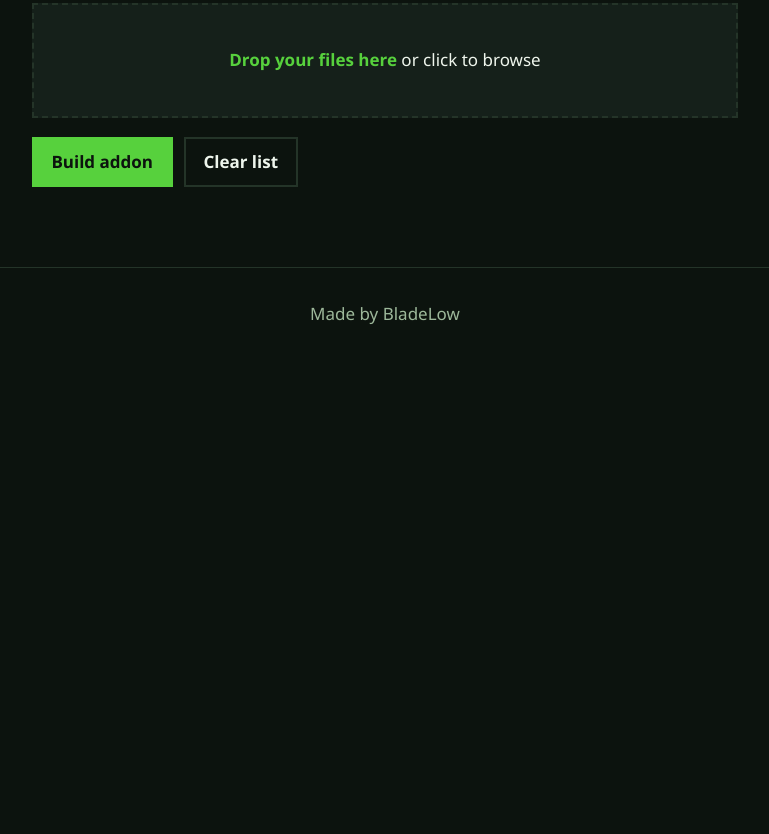
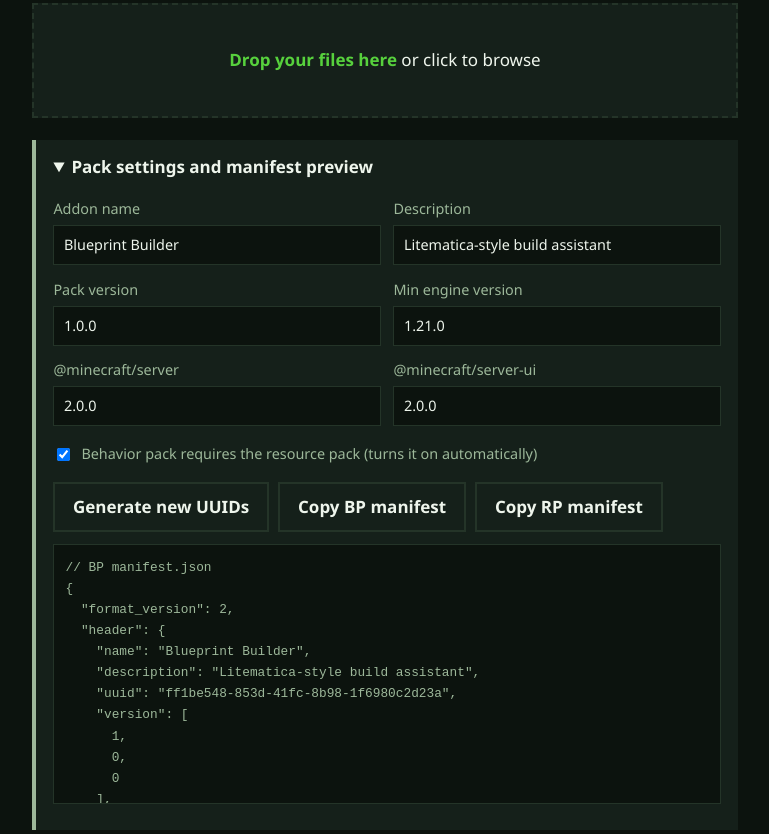
Before and after one commit to bladelow/bladelow.github.io, a plain HTML site: page converter/ghost.html in a window 1280 px wide. Shown: the part 382-1216 px from the top of the page, without its empty margins (255-1024 px from the left). Before the commit the page ends 800 px from the top, so only its background shows below. Drawn offline with nearby package versions, Linux system fonts and the light colour scheme.

Commit message:
Update ghost.html

```diff
--- a/converter/ghost.html
+++ b/converter/ghost.html
@@ -26,6 +26,15 @@
   button:hover { background:var(--ice); border-color:var(--ice); }
   button.quiet { background:transparent; color:var(--ice); border-color:var(--line); }
   button:disabled { opacity:.5; cursor:wait; }
+  details { margin-top:1.4rem; background:var(--ink2); border-left:4px solid var(--steel); padding:.8rem 1.1rem; }
+  summary { cursor:pointer; font-weight:700; }
+  .grid { display:grid; grid-template-columns:repeat(auto-fit,minmax(220px,1fr)); gap:.8rem; margin:1rem 0; }
+  label { display:flex; flex-direction:column; gap:.25rem; color:var(--steel); font-size:.9rem; }
+  label.check { flex-direction:row; align-items:center; gap:.5rem; }
+  input:not([type]) { background:var(--ink); color:var(--ice); border:1px solid var(--line); padding:.45rem .6rem; font:inherit; }
+  .btnrow { display:flex; gap:.6rem; flex-wrap:wrap; margin:1rem 0 .4rem; }
+  #problems { color:#ff9b9b; margin:.4rem 0; }
+  pre { max-height:260px; overflow:auto; background:var(--ink); border:1px solid var(--line); padding:.7rem; font-size:.8rem; color:var(--steel); }
   #actions { margin-top:1.2rem; display:flex; gap:.7rem; flex-wrap:wrap; align-items:center; }
   #status { color:var(--steel); }
   footer { margin-top:4rem; padding:2rem 6vw; border-top:1px solid var(--line); color:var(--steel); text-align:center; }
@@ -42,6 +51,27 @@
     <input id="file" type="file" accept=".mcstructure" multiple hidden>
   </div>
   <div id="list"></div>
+
+  <details id="settings" open>
+    <summary>Pack settings and manifest preview</summary>
+    <div class="grid">
+      <label>Addon name<input id="s_name" value="Blueprint Builder"></label>
+      <label>Description<input id="s_desc" value="Litematica-style build assistant"></label>
+      <label>Pack version<input id="s_ver" value="1.0.0"></label>
+      <label>Min engine version<input id="s_engine" value="1.21.0"></label>
+      <label>@minecraft/server<input id="s_server" value="2.0.0"></label>
+      <label>@minecraft/server-ui<input id="s_ui" value="2.0.0"></label>
+    </div>
+    <label class="check"><input type="checkbox" id="s_dep" checked> Behavior pack requires the resource pack (turns it on automatically)</label>
+    <div class="btnrow">
+      <button id="newuuid" class="quiet">Generate new UUIDs</button>
+      <button id="copyBP" class="quiet">Copy BP manifest</button>
+      <button id="copyRP" class="quiet">Copy RP manifest</button>
+    </div>
+    <p id="problems"></p>
+    <pre id="preview"></pre>
+  </details>
+
   <div id="actions" hidden>
     <button id="build">Build addon</button>
     <button id="clear" class="quiet">Clear list</button>
@@ -64,10 +94,6 @@
     [/grass_top|grass_carried|leaves|fern|vine|tallgrass|double_plant_grass/, [124, 189, 107]],
     [/water/, [63, 118, 228]]
   ];
-  // Fixed ids so re-importing the addon replaces the old one
-  const RP_UUID = "7c2e9a14-5b3d-4e68-9f01-a4d8c6b27e35", RP_MOD = "e1f4b8d2-96a7-4c3e-8b50-2d7a9c1f6e84";
-  const BP_UUID = "3a9d5c71-e284-4b6f-a1d9-8c0e7f52b463", BP_DATA = "b6d08e27-4f13-49a5-9c7e-1a5b3d8f2c90", BP_SCRIPT = "d4a71f93-0c6e-4852-b3a8-6e9f2d1c7b05";
-
   // ---------- Theme from config.js ----------
   if (typeof SITE !== "undefined") {
     const r = document.documentElement.style, T = SITE.theme || {};
@@ -299,11 +325,73 @@
     return { id, png, geo, rc, clientEntity, serverEntity, dataJs, cubes, size: [w, h, d], textured, cells: cellList.length };
   }
 
+  // ---------- Pack settings and manifests ----------
+  const UKEY = "bpb_uuids";
+  function makeUuids(force) {
+    let u = null;
+    try { if (!force) u = JSON.parse(localStorage.getItem(UKEY)); } catch (e) { u = null; }
+    if (!u || !u.rp) {
+      u = { rp: crypto.randomUUID(), rpMod: crypto.randomUUID(), bp: crypto.randomUUID(), bpData: crypto.randomUUID(), bpScript: crypto.randomUUID() };
+      try { localStorage.setItem(UKEY, JSON.stringify(u)); } catch (e) { /* storage blocked */ }
+    }
+    return u;
+  }
+  let UU = makeUuids(false);
+
+  const triple = t => { const m = /^\s*(\d+)\.(\d+)\.(\d+)\s*$/.exec(t); return m ? [+m[1], +m[2], +m[3]] : null; };
+  const apiVer = t => /^\d+\.\d+\.\d+(-beta)?$/.test(t.trim()) ? t.trim() : null;
+
+  function readSettings() {
+    const errors = [];
+    const name = $("s_name").value.trim(), desc = $("s_desc").value.trim();
+    const ver = triple($("s_ver").value), engine = triple($("s_engine").value);
+    const server = apiVer($("s_server").value), ui = apiVer($("s_ui").value);
+    if (!name) errors.push("Addon name is empty");
+    if (!ver) errors.push("Pack version must look like 1.0.0");
+    if (!engine) errors.push("Min engine version must look like 1.21.0");
+    if (!server) errors.push("@minecraft/server version must look like 2.0.0 (or 2.1.0-beta)");
+    if (!ui) errors.push("@minecraft/server-ui version must look like 2.0.0 (or 2.1.0-beta)");
+    return { errors, name, desc, ver, engine, server, ui, dep: $("s_dep").checked };
+  }
+
+  function makeManifests(S) {
+    const rp = {
+      format_version: 2,
+      header: { name: S.name + " RP", description: S.desc, uuid: UU.rp, version: S.ver, min_engine_version: S.engine },
+      modules: [{ type: "resources", uuid: UU.rpMod, version: S.ver }]
+    };
+    const deps = [
+      { module_name: "@minecraft/server", version: S.server },
+      { module_name: "@minecraft/server-ui", version: S.ui }
+    ];
+    if (S.dep) deps.push({ uuid: UU.rp, version: S.ver });
+    const bp = {
+      format_version: 2,
+      header: { name: S.name, description: S.desc, uuid: UU.bp, version: S.ver, min_engine_version: S.engine },
+      modules: [
+        { type: "data", uuid: UU.bpData, version: S.ver },
+        { type: "script", language: "javascript", uuid: UU.bpScript, version: S.ver, entry: "scripts/main.js" }
+      ],
+      dependencies: deps
+    };
+    return { rp, bp };
+  }
+
+  function refreshPreview() {
+    const S = readSettings();
+    $("problems").textContent = S.errors.join(". ");
+    $("preview").textContent = S.errors.length ? "" :
+      "// BP manifest.json\n" + JSON.stringify(makeManifests(S).bp, null, 2) +
+      "\n\n// RP manifest.json\n" + JSON.stringify(makeManifests(S).rp, null, 2);
+  }
+
   // ---------- Whole addon ----------
   async function buildAddon(items, onProgress) {
     await loadVanilla();
     const runtime = await (await fetch("runtime/main.js", { cache: "no-store" })).text();
-    const version = [1, 0, Math.floor(Date.now() / 60000)];
+    const S = readSettings();
+    if (S.errors.length) throw new Error(S.errors.join(". "));
+    const M = makeManifests(S);
     const addon = new JSZip();
     const rp = addon.folder("BlueprintBuilder_RP"), bp = addon.folder("BlueprintBuilder_BP");
     const built = [];
@@ -318,24 +406,8 @@
       bp.file(`entities/ghost_${b.id}.json`, JSON.stringify(b.serverEntity));
       bp.file(`scripts/structures/${b.id}.js`, b.dataJs);
     }
-    rp.file("manifest.json", JSON.stringify({
-      format_version: 2,
-      header: { name: "Blueprint Builder RP", description: "Ghost models", uuid: RP_UUID, version, min_engine_version: [1, 21, 0] },
-      modules: [{ type: "resources", uuid: RP_MOD, version }]
-    }));
-    bp.file("manifest.json", JSON.stringify({
-      format_version: 2,
-      header: { name: "Blueprint Builder", description: "Litematica-style build assistant", uuid: BP_UUID, version, min_engine_version: [1, 21, 0] },
-      modules: [
-        { type: "data", uuid: BP_DATA, version },
-        { type: "script", language: "javascript", uuid: BP_SCRIPT, version, entry: "scripts/main.js" }
-      ],
-      dependencies: [
-        { module_name: "@minecraft/server", version: "2.0.0" },
-        { module_name: "@minecraft/server-ui", version: "2.0.0" },
-        { uuid: RP_UUID, version }
-      ]
-    }));
+    rp.file("manifest.json", JSON.stringify(M.rp, null, 2));
+    bp.file("manifest.json", JSON.stringify(M.bp, null, 2));
     bp.file("scripts/main.js", runtime);
     bp.file("scripts/structures/index.js",
       built.map(b => `import ${b.id} from "./${b.id}.js";`).join("\n") +
@@ -405,6 +477,19 @@
   };
   $("clear").onclick = () => { items.length = 0; status.textContent = ""; render(); };
 
+  for (const id of ["s_name", "s_desc", "s_ver", "s_engine", "s_server", "s_ui", "s_dep"]) $(id).addEventListener("input", refreshPreview);
+  $("newuuid").onclick = () => { UU = makeUuids(true); refreshPreview(); };
+  const copyText = async (btn, which) => {
+    const S = readSettings(); if (S.errors.length) return;
+    try {
+      await navigator.clipboard.writeText(JSON.stringify(makeManifests(S)[which], null, 2));
+      const t = btn.textContent; btn.textContent = "Copied"; setTimeout(() => { btn.textContent = t; }, 1200);
+    } catch (e) { /* clipboard blocked */ }
+  };
+  $("copyBP").onclick = () => copyText($("copyBP"), "bp");
+  $("copyRP").onclick = () => copyText($("copyRP"), "rp");
+  refreshPreview();
+
   const drop = $("drop"), input = $("file");
   drop.onclick = () => input.click();
   input.onchange = () => addFiles(input.files);
```
